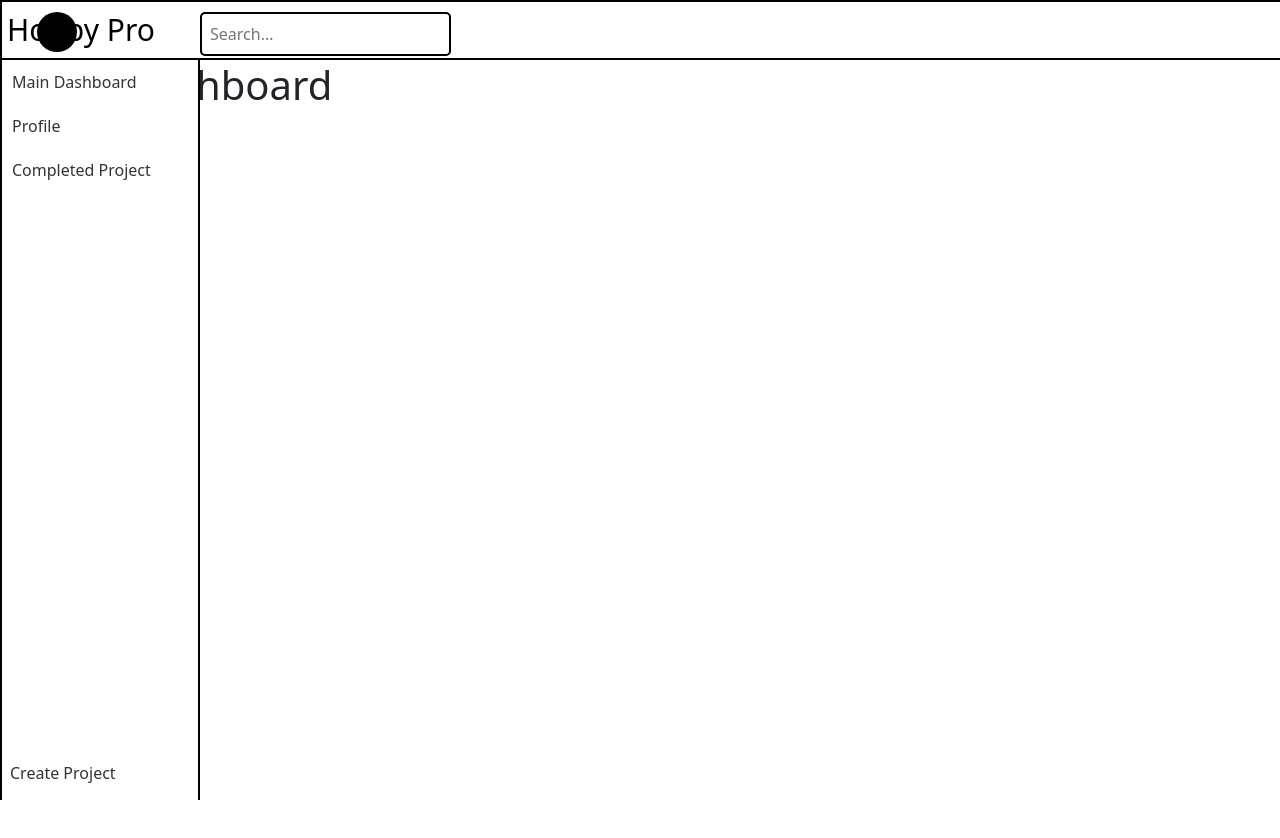
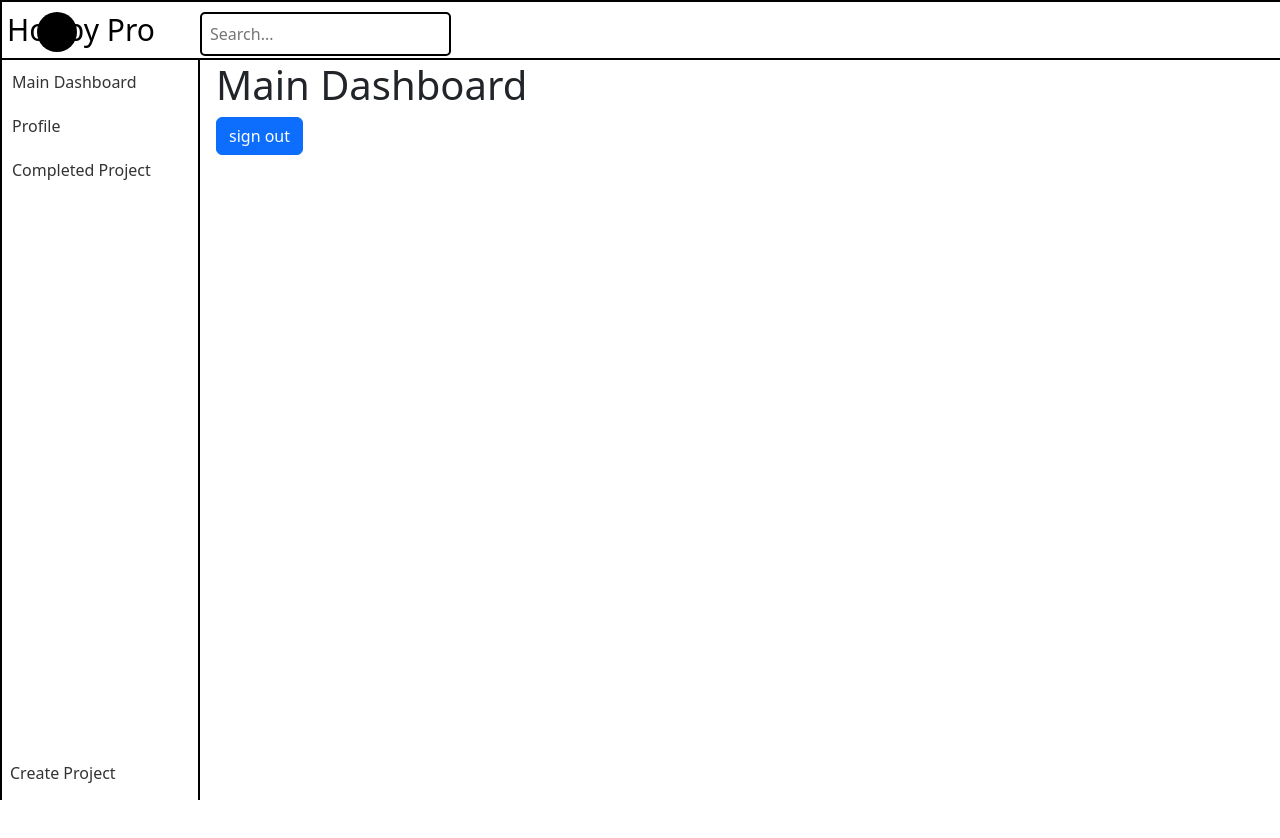
Before and after one commit to Caguilar92/HobbyPro, a Vue app in the folder HobbyPro/: page /dashboard/main in a window 1280 px wide. Shown: the top 838 px of the page. After the commit the page ends 800 px from the top, so only its background shows below. Built offline with nearby package versions, Linux system fonts and the light colour scheme; no server answers; sample sign-in values are in the browser's storage.

Commit message:
css change

```diff
--- a/HobbyPro/src/views/DashBoardView.vue
+++ b/HobbyPro/src/views/DashBoardView.vue
@@ -19,15 +19,15 @@ import NavigationBar from "@/components/NavigationBar.vue";
 <style scoped>
 /* Style for the rest of the content */
 .content {
-  margin-top: 60px;
-  margin-left: 200px; /* Same as sidebar width */
+  position: fixed;
+  top: 60px;
+  left: 200px; /* Same as sidebar width */
   padding: 1px 16px;
   height: 1000px; /* Sample height */
 }
 
 @media (min-width: 576px) {
   .content {
-    margin-left: 5px;
   }
 }
 </style>
```
